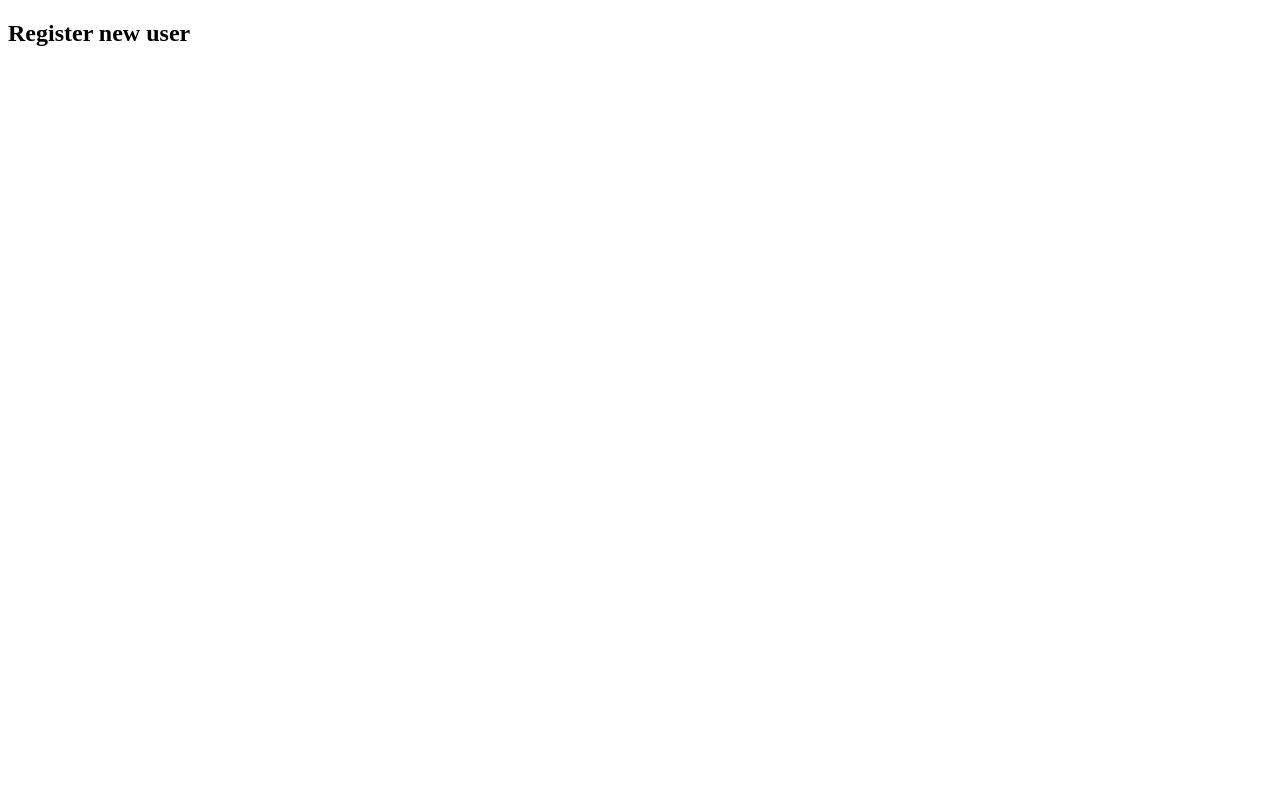
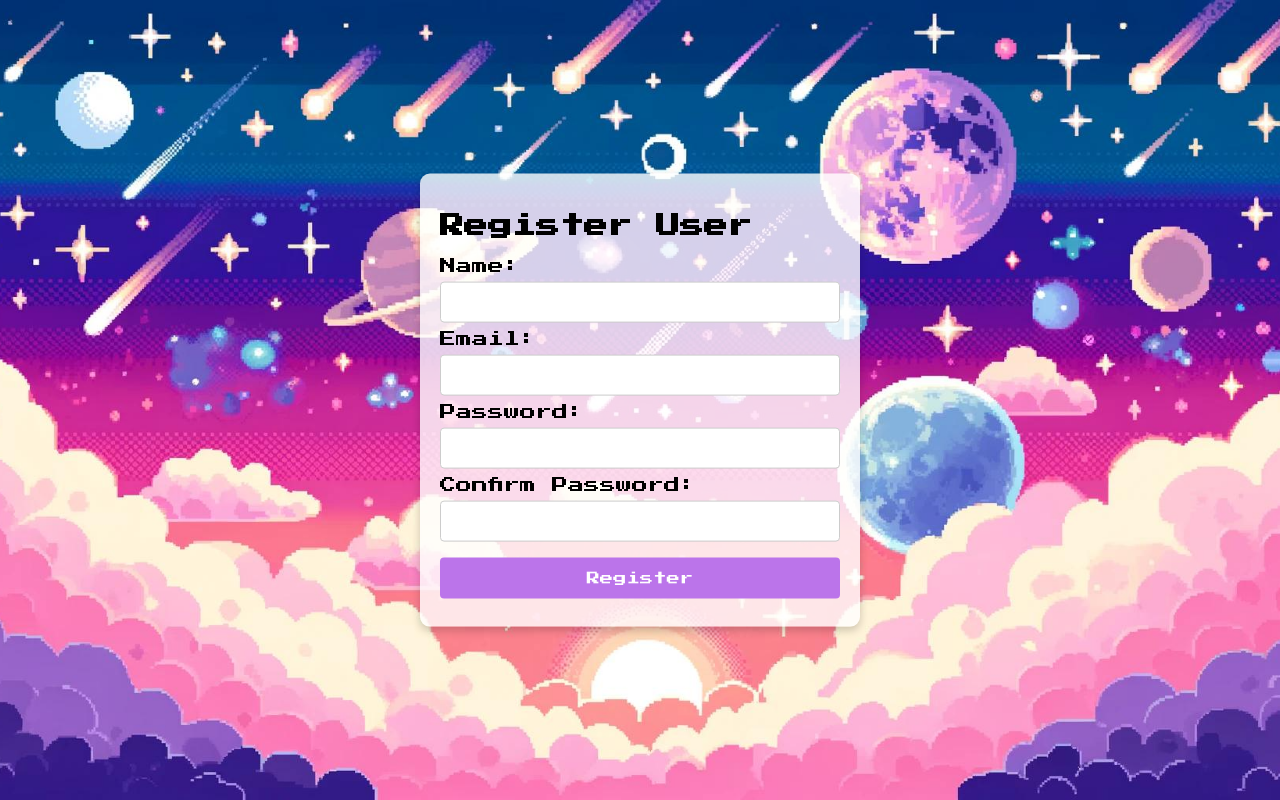
Before and after one commit to Saturn1a/PlanIT-WEB, a website: page public/register.html in a window 1280 px wide. Drawn offline with Linux system fonts and the light colour scheme.

Commit message:
registerpage

```diff
--- /dev/null
+++ b/public/css/registerStyles.css
@@ -0,0 +1,58 @@
+body, html {
+    height: 100%;
+    margin: 0;
+    font-family: "Press Start 2P", system-ui;
+    font-weight: 400;
+    font-style: normal;
+    background-image: url('../images/space_background_pixel_art.jpeg');
+    background-position: center;
+    background-repeat: no-repeat;
+    background-size: cover;
+}
+
+.registration-container {
+    background-color: rgba(255, 255, 255, 0.8); /* Litt gjennomsiktig hvit */
+    margin: auto;
+    padding: 20px;
+    width: 90%;
+    max-width: 400px;
+    border-radius: 10px;
+    box-shadow: 0 4px 8px rgba(0, 0, 0, 0.2);
+    position: absolute;
+    top: 50%;
+    left: 50%;
+    transform: translate(-50%, -50%);
+}
+
+input[type=text], input[type=email], input[type=password] {
+    width: 100%;
+    padding: 12px 20px;
+    margin: 8px 0;
+    display: inline-block;
+    border: 1px solid #ccc;
+    box-sizing: border-box;
+    border-radius: 4px;
+}
+
+button {
+    font-family: "Press Start 2P", system-ui;
+    font-weight: 400;
+    font-style: normal;
+    background-color: #bb74ea;
+    color: white;
+    padding: 14px 20px;
+    margin: 8px 0;
+    border: none;
+    cursor: pointer;
+    width: 100%;
+    border-radius: 4px;
+}
+
+button:hover {
+    opacity: 0.8;
+}
+
+#password-error-message, #registration-success-message {
+    color: red;
+    text-align: center;
+}
--- /dev/null
+++ b/public/js/registerPage.js
@@ -0,0 +1,37 @@
+document.getElementById('registration-form').addEventListener('submit', function(e) {
+    e.preventDefault(); // Prevent the default form submission
+
+    const password = document.getElementById('password').value;
+    const confirmPassword = document.getElementById('confirm-password').value;
+    if (password !== confirmPassword) {
+        document.getElementById('password-error-message').textContent = "Passwords do not match!";
+        return;
+    } else {
+        document.getElementById('password-error-message').textContent = "";
+    }
+
+    const userData = {
+        name: document.getElementById('name').value,
+        email: document.getElementById('email').value,
+        password: password,
+    };
+
+    fetch('https://localhost:7019/api/v1/Users/register', {
+        method: 'POST',
+        headers: {
+            'Content-Type': 'application/json',
+        },
+        body: JSON.stringify(userData),
+    })
+    .then(response => response.json())
+    .then(data => {
+        document.getElementById('registration-success-message').textContent = "User registered successfully!";
+        // Redirect to login page after a delay
+        setTimeout(() => {
+            window.location.href = 'index.html';
+        }, 2000);
+    })
+    .catch((error) => {
+        console.error('Error:', error);
+    });
+});
--- a/public/register.html
+++ b/public/register.html
@@ -3,9 +3,37 @@
 <head>
     <meta charset="UTF-8">
     <meta name="viewport" content="width=device-width, initial-scale=1.0">
-    <title>Register new user</title>
+    <title>Register</title>
+    <link rel="stylesheet" href="css/registerStyles.css">
+    <link rel="preconnect" href="https://fonts.googleapis.com">
+    <link rel="preconnect" href="https://fonts.gstatic.com" crossorigin>
+    <link href="https://fonts.googleapis.com/css2?family=Press+Start+2P&display=swap" rel="stylesheet">
 </head>
 <body>
-    <h2>Register new user</h2>
+    <div class="registration-container">
+        <form id="registration-form">
+            <h2>Register User</h2>
+            <div>
+                <label for="name">Name:</label>
+                <input type="text" id="name" name="name" required>
+            </div>
+            <div>
+                <label for="email">Email:</label>
+                <input type="email" id="email" name="email" required>
+            </div>
+            <div>
+                <label for="password">Password:</label>
+                <input type="password" id="password" name="password" required>
+            </div>
+            <div>
+                <label for="confirm-password">Confirm Password:</label>
+                <input type="password" id="confirm-password" name="confirm-password" required>
+            </div>
+            <div id="password-error-message"></div>
+            <button type="submit">Register</button>
+        </form>
+        <div id="registration-success-message"></div>
+    </div>
+    <script src="js/registerPage.js"></script>
 </body>
 </html>
```
